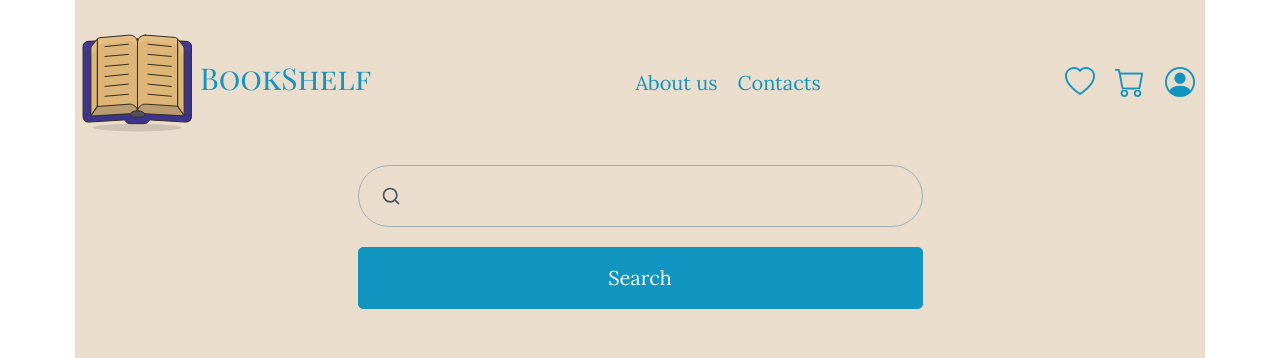
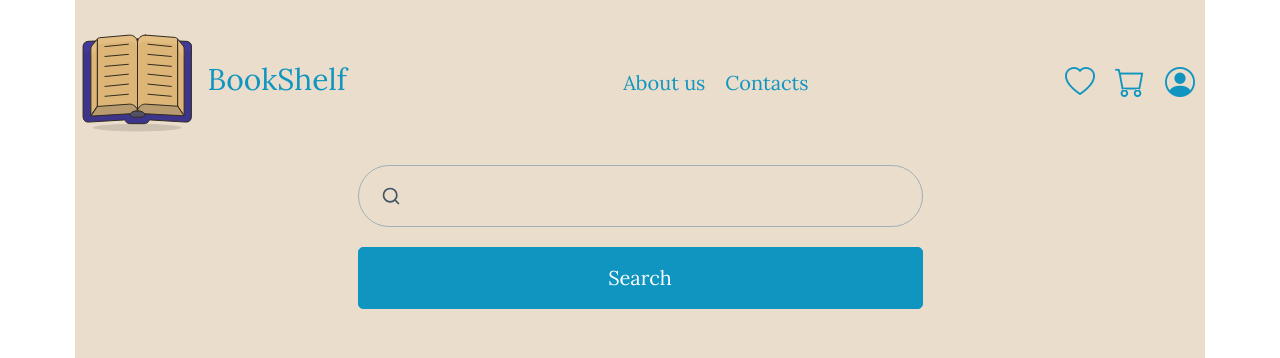
Before and after one commit to SherlockH0/bookshelf, a Django app: page /cart/ in a window 1280 px wide. Shown: the top 358 px of the page. Run offline with Django 5.2, Linux system fonts and the light colour scheme; data that the repository does not hold is empty.

Commit message:
Update base.html

```diff
--- a/shop/templates/shop/utils/base.html
+++ b/shop/templates/shop/utils/base.html
@@ -65,7 +65,12 @@
 	<div class="navbar">
 		<nav>
 			<ul>
-			  <li><a href="{% url 'shop-home' %}" class="navbar__brand"><img class="brand__logo" src="{% static 'logo.svg' %}">BookShelf</a></li>
+			  <li>
+			  	<a href="{% url 'shop-home' %}" class="navbar__brand">
+				  <img class="brand__logo" src="{% static 'logo.svg' %}">
+				  <span class="brand__text">BookShelf</span>
+			  	</a>
+			  </li>
 			</ul>
 			<ul class="navbar__links" data-visible="false">
 				{% for section in sections %}
```
